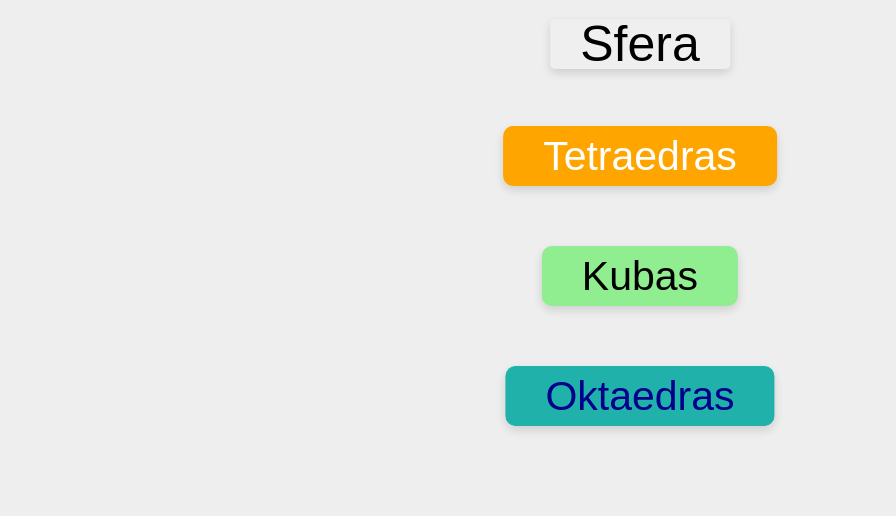
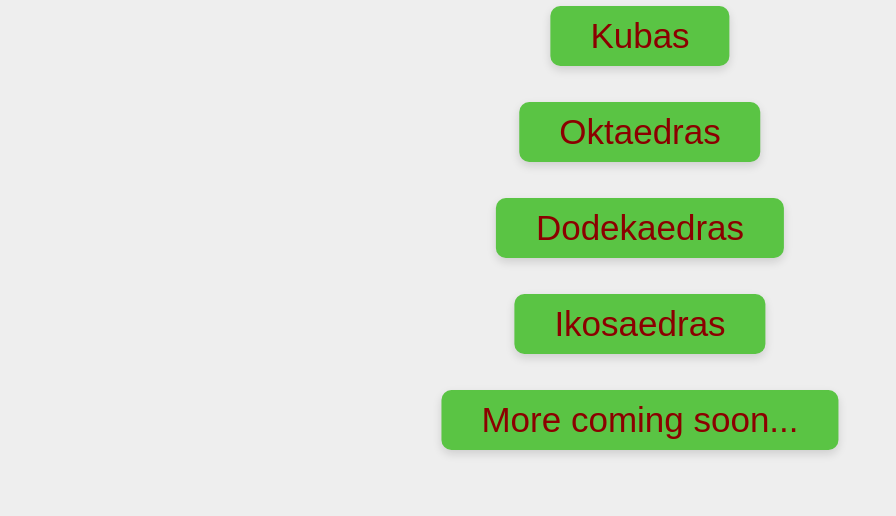
Before and after one commit to AndriusS0316/calc, a website: page index.HTML in a window 1280 px wide. Shown: the part 284-800 px from the top of the page, without its empty margins (0-896 px from the left). Drawn offline with Linux system fonts and the light colour scheme.

Commit message:
20210824

```diff
--- a/index.HTML
+++ b/index.HTML
@@ -16,7 +16,7 @@
         <div class="number form1">Pasirink figūrą</div>
     </form>
     <form>
-        <button class="form2" type="button">Sfera</button>
+        <button class="form2" type="button" onclick="window.location.href='./index1.html';">Sfera</button>
     </form>
     <form>
         <button class="form3" type="button">Tetraedras</button>
--- a/main.js
+++ b/main.js
@@ -7,6 +7,7 @@ const changeDOM = document.querySelector(".change");
 const secondDOM = document.querySelector(".second");
 const ats = document.querySelector(".number");
 const second = document.querySelector(".second");
+const more = document.querySelector(".form8");
 
 
 
@@ -39,7 +40,11 @@ function secondCick() {
 
 }
 
+function moreClick() {
+    alert("More coming soon...")
+}
 
 
 changeDOM.addEventListener('click', changeClick);
 secondDOM.addEventListener('click', secondCick);
+more.addEventListener('click', moreClick);
--- a/style.css
+++ b/style.css
@@ -7,73 +7,135 @@ body {
     display: flex;
     gap: 80px;
     position: absolute;
-    top: 30%;
+    top: 7%;
     left: 50%;
     transform: translate(-50%, -50%);
     text-align: center;
-    font-size: 23px;
+    font-size: 20px;
     border-radius: 10px;
-}
-::placeholder {
-    font-size: 25px;
 }
 .form2 {
     display: flex;
     gap: 20px;
     position: absolute;
-    top: 41%;
+    top: 17%;
     left: 50%;
     transform: translate(-50%, -50%);
+    font-size: 35px;
+    background-color: rgb(90, 196, 68);
+    color: darkred;
 }
 .form3 {
     padding: 15px 40px;
     display: flex;
     gap: 20px;
     position: absolute;
-    top: 55%;
+    top: 28%;
     left: 50%;
     transform: translate(-50%, -50%);
     font-size: 41px;
     border-radius: 10px;
-    background-color: orange;
-    color: #fff;
+    background-color: rgb(90, 196, 68);
+    color: darkred;
+    font-size: 35px;
 }
 .form4 {
     padding: 15px 40px;
     display: flex;
     gap: 20px;
     position: absolute;
-    top: 70%;
+    top: 40%;
     left: 50%;
     transform: translate(-50%, -50%);
     font-size: 41px;
     border-radius: 10px;
-    background-color: lightgreen;
+    background-color: rgb(90, 196, 68);
+    color: darkred;
+    font-size: 35px;
 }
 .form5 {
     padding: 15px 40px;
     display: flex;
     gap: 20px;
     position: absolute;
-    top: 85%;
+    top: 52%;
     left: 50%;
     transform: translate(-50%, -50%);
     font-size: 41px;
     border-radius: 10px;
-    background-color: lightseagreen;
-    color: darkblue;
+    background-color: rgb(90, 196, 68);
+    color: darkred;
+    font-size: 35px;
 }
-.turis {
-    padding: 15px 100px;
+.form6 {
+    padding: 15px 40px;
     display: flex;
     gap: 20px;
     position: absolute;
-    top: 70%;
+    top: 64%;
     left: 50%;
     transform: translate(-50%, -50%);
     font-size: 41px;
     border-radius: 10px;
-    background-color: lightgreen;
+    background-color: rgb(90, 196, 68);
+    color: darkred;
+    font-size: 35px;
+}
+.form7 {
+    padding: 15px 40px;
+    display: flex;
+    gap: 20px;
+    position: absolute;
+    top: 76%;
+    left: 50%;
+    transform: translate(-50%, -50%);
+    font-size: 41px;
+    border-radius: 10px;
+    background-color: rgb(90, 196, 68);
+    color: darkred;
+    font-size: 35px;
+}
+.form8 {
+    padding: 15px 40px;
+    display: flex;
+    gap: 20px;
+    position: absolute;
+    top: 88%;
+    left: 50%;
+    transform: translate(-50%, -50%);
+    font-size: 41px;
+    border-radius: 10px;
+    background-color: rgb(90, 196, 68);
+    color: darkred;
+    font-size: 35px;
+}
+.form8:hover {
+    background-color: darkblue;
+    color: #fff;
+}
+.form7:hover {
+    background-color: darkblue;
+    color: #fff;
+}
+.form6:hover {
+    background-color: darkblue;
+    color: #fff;
+}
+.form5:hover {
+    background-color: darkblue;
+    color: #fff;
+}
+.form4:hover {
+    background-color: darkblue;
+    color: #fff;
+}
+.form3:hover {
+    background-color: darkblue;
+    color: #fff;
+}
+.form2:hover {
+    background-color: darkblue;
+    color: #fff;
 }
 
 
```
Also changed, not shown: index1.HTML (+1 -1 lines).
